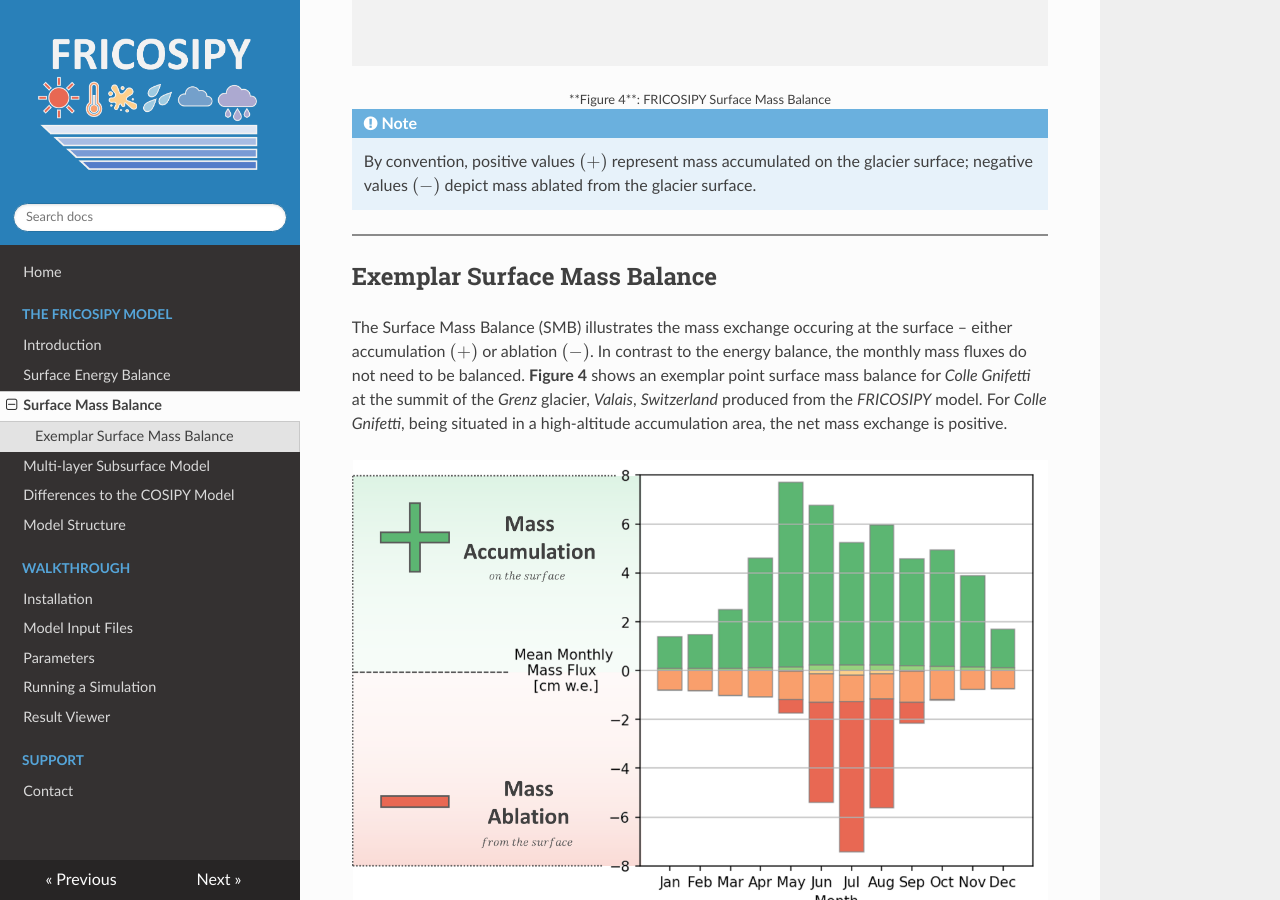
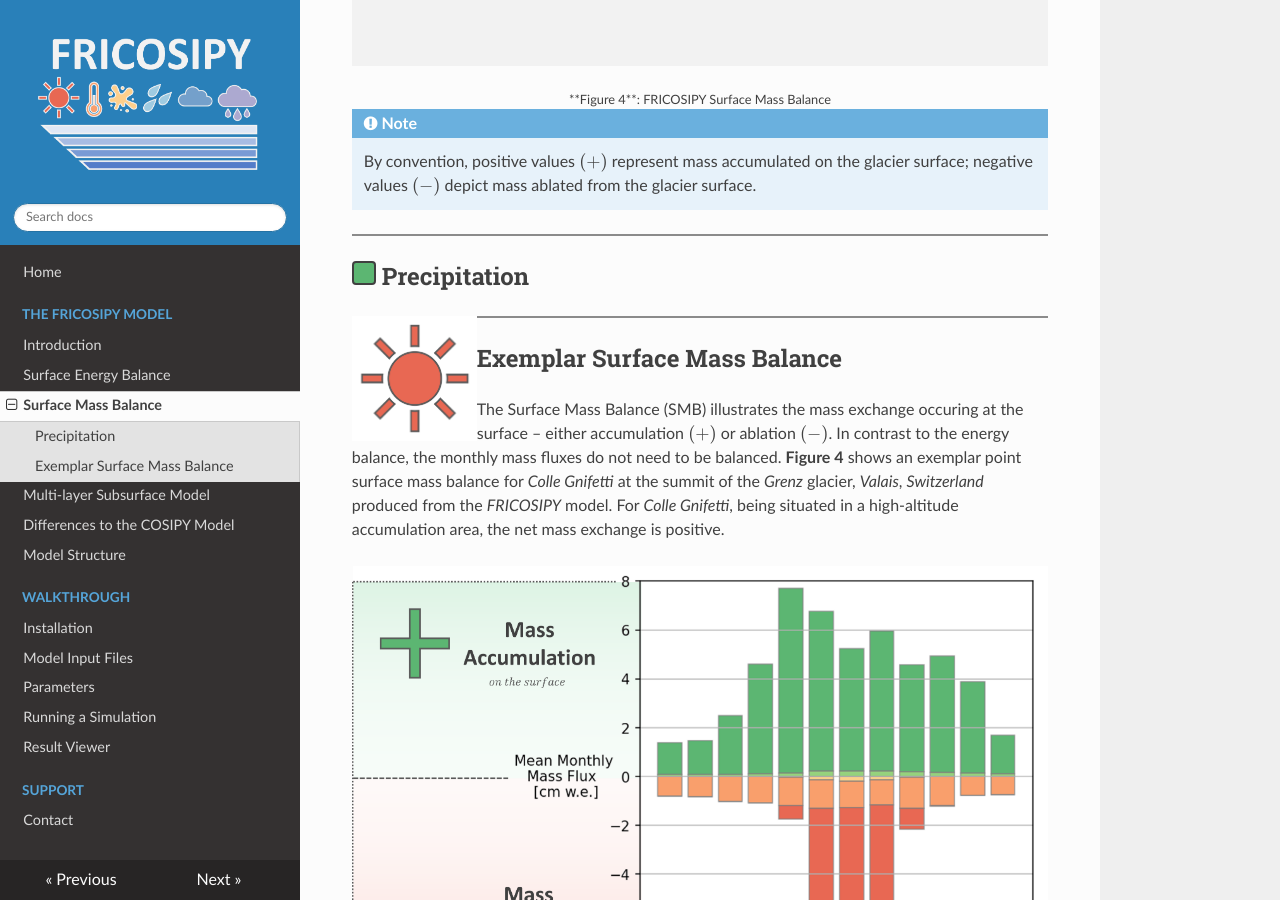
Before and after one commit to MarcusGastaldello/FRICOSIPY, an MkDocs documentation site: the page built from docs/surface_mass_balance.md, in a window 1280 px wide and 900 px high, scrolled down 674 px. Built offline with MkDocs 1.6.1, drawn with Linux system fonts in a browser that asks for light colours.

Commit message:
Enhance surface mass balance documentation
Added section on Precipitation and updated formatting.

```diff
--- a/docs/surface_mass_balance.md
+++ b/docs/surface_mass_balance.md
@@ -21,6 +21,12 @@ $$
 !!! note
 
     By convention, positive values $(+)$ represent mass accumulated on the glacier surface; negative values $(-)$ depict mass ablated from the glacier surface.
+
+<hr style="height:2px; background-color:#8b8b8b; border:none;" />
+
+## <span style="display: inline-block; width: 1em; height: 1em;background-color: #5cb672; border: 2px solid #404040; border-radius: 4px; "></span>  Precipitation
+
+![Alt text](icons/Shortwave.png){width="125px" align=left}
 
 
 <hr style="height:2px; background-color:#8b8b8b; border:none;" />
```
